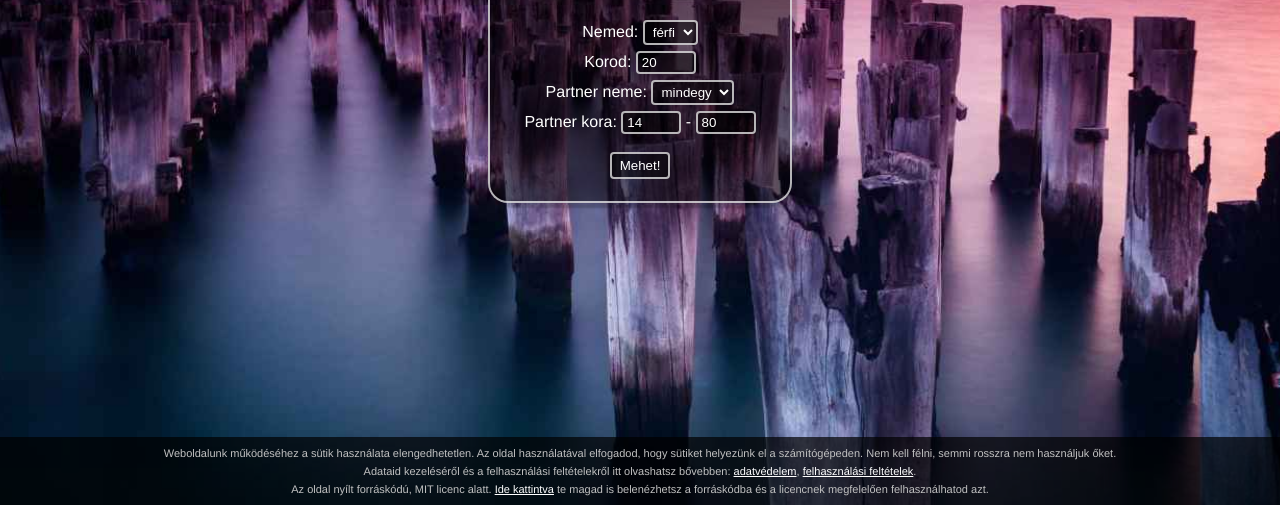
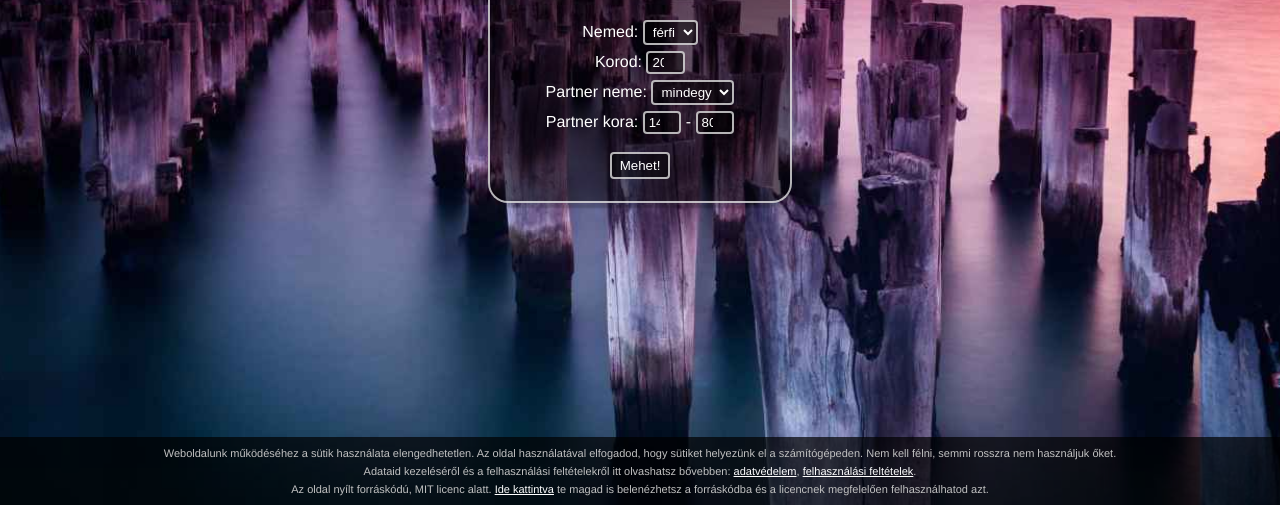
Before and after one commit to mkecskes/anoChat, a website: page static/index.html in a window 1280 px wide. Shown: the part 295-800 px from the top of the page. Drawn offline with nearby package versions, Linux system fonts and the light colour scheme; no server answers.

Commit message:
Set size for number inputs

```diff
--- a/static/anochat.css
+++ b/static/anochat.css
@@ -57,6 +57,10 @@ body {
 
 #welscr input, #welscr select{
     padding: 2px 4px;
+}
+
+#welscr input[type="number"] {
+    width: 2em;
 }
 
 #welscr button{
```
